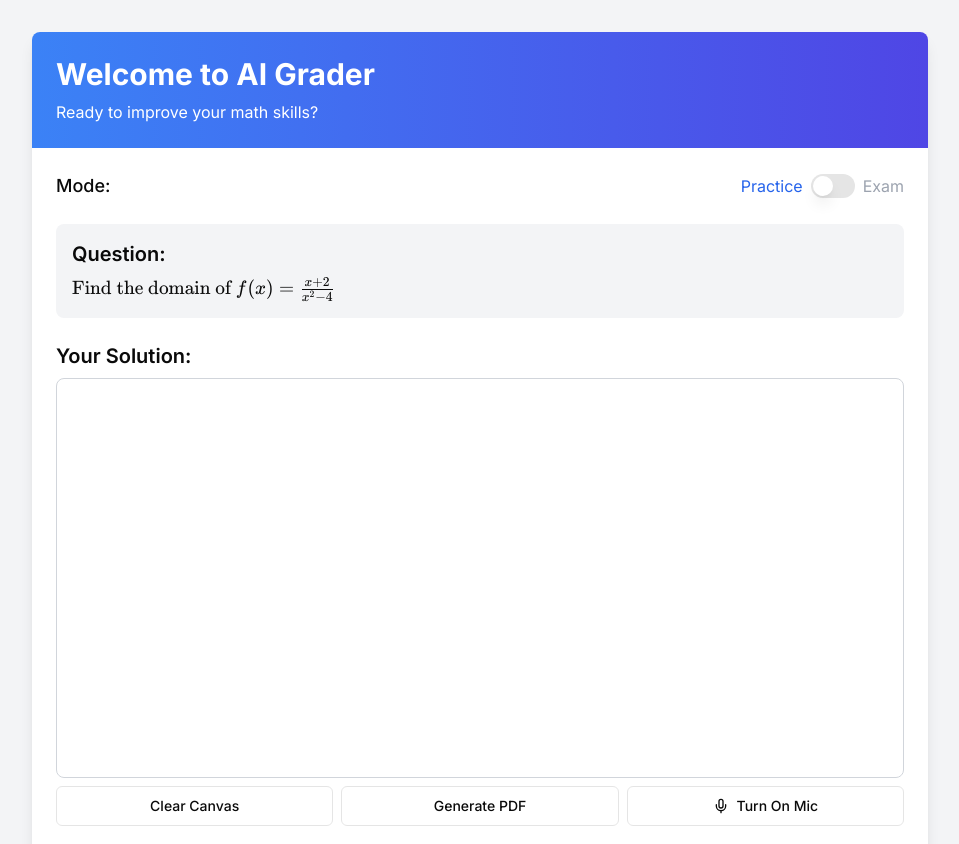
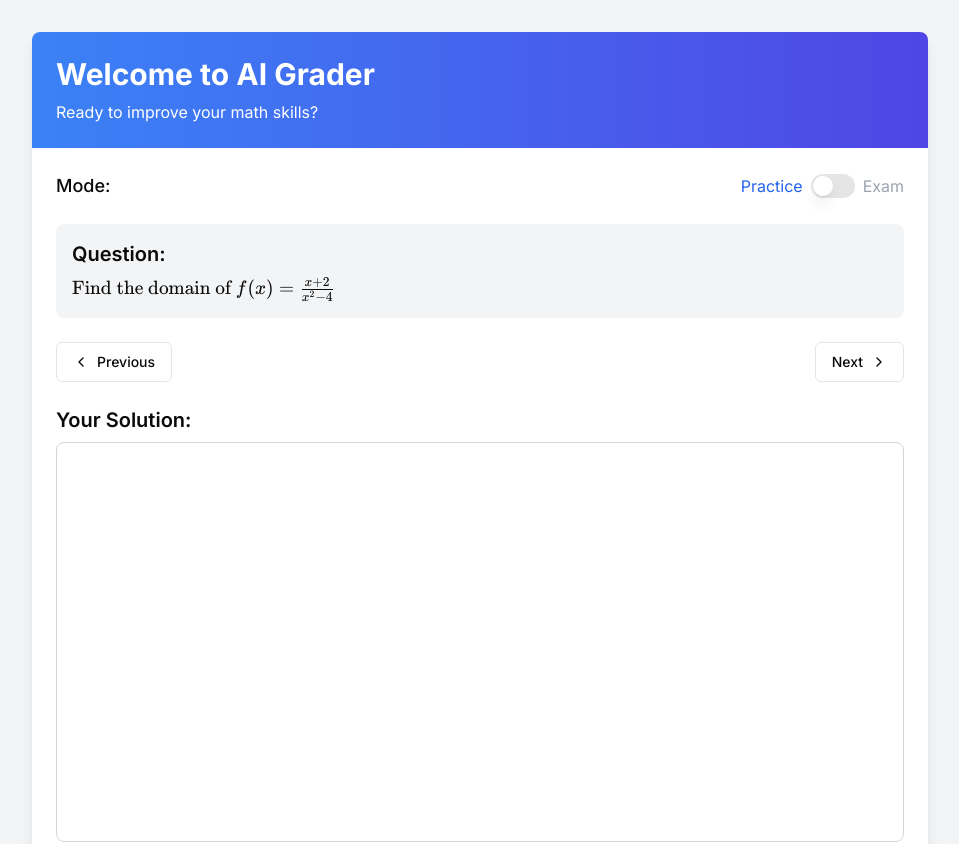
Before and after one commit to irfank123/ai_grader_frontend, a Next.js app: page /practice in a window 1280 px wide. Shown: the top 844 px of the page, without its empty margins (160-1119 px from the left). Built offline with nearby package versions, Linux system fonts and the light colour scheme.

Commit message:
added question navigation component in practice

```diff
--- a/src/app/practice/page.tsx
+++ b/src/app/practice/page.tsx
@@ -8,11 +8,13 @@ import Question from '@/components/Question'
 import Canvas from '@/components/Canvas'
 import Footer from '@/components/Footer'
 import SubmitButton from '@/components/ui/submit-button'
+import QuestionNavigation from '@/components/QuestionNavigation'
 
 export default function PracticePage() {
   // State to manage the current mode (practice or exam)
   const [mode, setMode] = useState<'practice' | 'exam'>('practice')
   const router = useRouter()
+
   // Precalculus question in LaTeX format
   const question = "\\text{Find the domain of } f(x) = \\frac{x+2}{x^2-4}"
 
@@ -20,6 +22,17 @@ export default function PracticePage() {
   const handleSubmit = () => {
     // For now, we'll just navigate to the feedback page
     router.push('/feedback')
+  }
+
+  // Placeholder functions for question navigation
+  const handleNextQuestion = () => {
+    console.log("Next question")
+    // This will be implemented later with database integration
+  }
+
+  const handlePreviousQuestion = () => {
+    console.log("Previous question")
+    // This will be implemented later with database integration
   }
 
   return (
@@ -36,6 +49,12 @@ export default function PracticePage() {
             {/* Component to display the current question */}
             <Question question={question} />
 
+            {/* New component for question navigation */}
+            <QuestionNavigation
+              onPreviousQuestion={handlePreviousQuestion}
+              onNextQuestion={handleNextQuestion}
+            />
+
             {/* Canvas component for user to write their solution */}
             <Canvas />
 
--- /dev/null
+++ b/src/components/QuestionNavigation.tsx
@@ -0,0 +1,39 @@
+import React from 'react'
+import { Button } from '@/components/ui/button'
+import { ChevronLeft, ChevronRight } from 'lucide-react'
+
+interface QuestionNavigationProps {
+  onPreviousQuestion: () => void
+  onNextQuestion: () => void
+}
+
+const QuestionNavigation: React.FC<QuestionNavigationProps> = ({
+  onPreviousQuestion,
+  onNextQuestion
+}) => {
+  return (
+    <div className="flex justify-between items-center mb-6">
+      {/* Previous question button */}
+      <Button
+        onClick={onPreviousQuestion}
+        variant="outline"
+        className="flex items-center"
+      >
+        <ChevronLeft className="mr-2 h-4 w-4" />
+        Previous
+      </Button>
+
+      {/* Next question button */}
+      <Button
+        onClick={onNextQuestion}
+        variant="outline"
+        className="flex items-center"
+      >
+        Next
+        <ChevronRight className="ml-2 h-4 w-4" />
+      </Button>
+    </div>
+  )
+}
+
+export default QuestionNavigation
```
